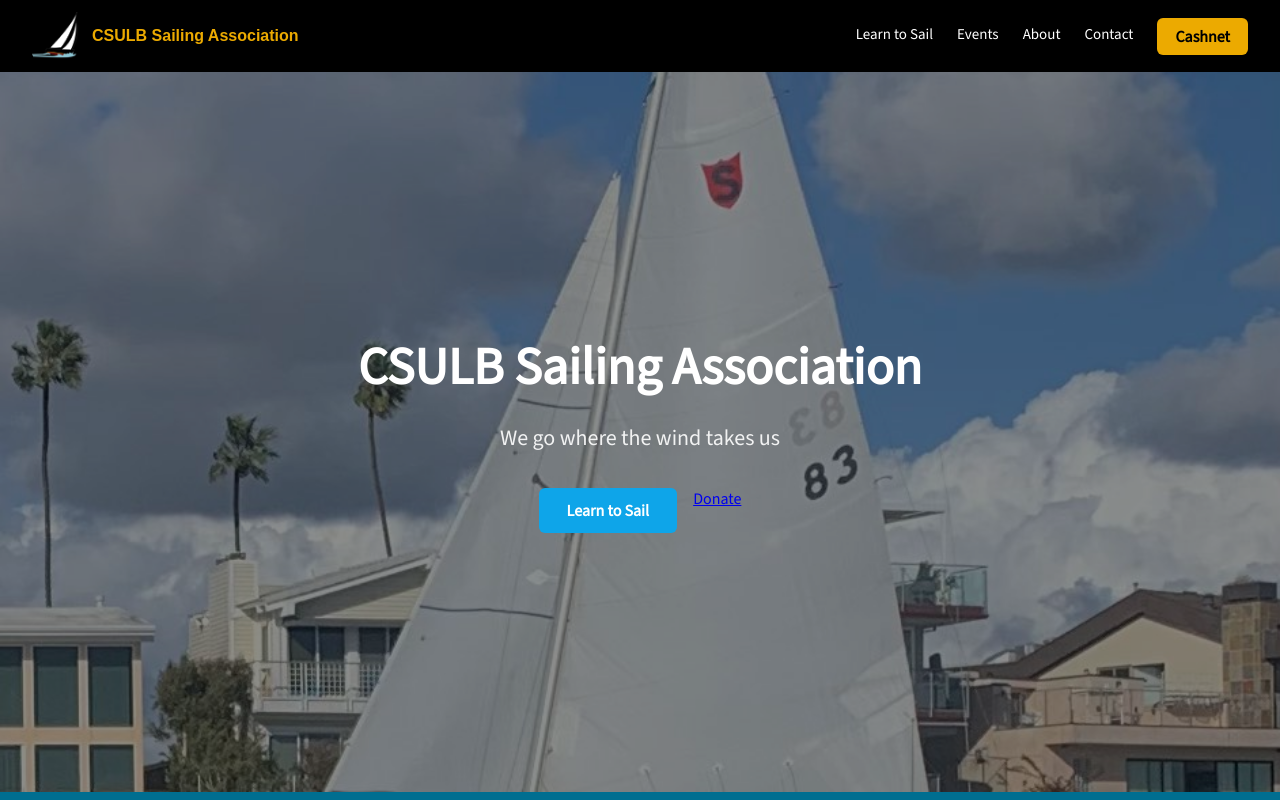
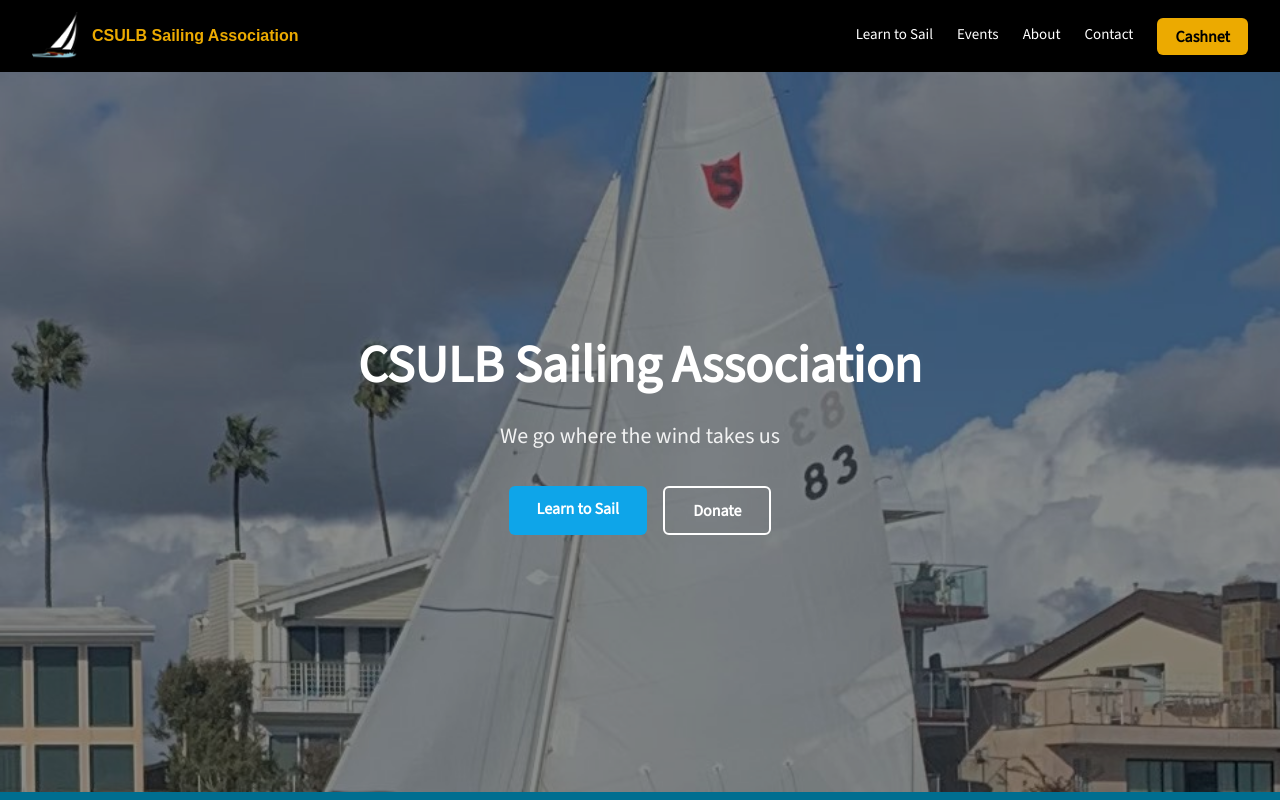
Before and after one commit to InpErros/navis-velata, a Next.js app: page / in a window 1280 px wide. Shown: the top 800 px of the page. Built offline with nearby package versions, Linux system fonts and the light colour scheme; a web font is replaced by a local one.

Commit message:
getting offsite warning working

```diff
--- a/app/components/NavBar.js
+++ b/app/components/NavBar.js
@@ -30,7 +30,7 @@
         <Link href="/events">Events</Link>
         <Link href="/about">About</Link>
         <Link href="/contact">Contact</Link>
-        <a href="https://commerce.cashnet.com/csulbclubsports?itemcode=LBCS-SAILASN" target="_blank" rel="noopener noreferrer" className="nav-donate">Cashnet</a>
+        <a href="https://commerce.cashnet.com/csulbclubsports?itemcode=LBCS-SAILASN" data-external target="_blank" rel="noopener noreferrer" className="nav-donate">Cashnet</a>
       </div>
     </nav>
   )
--- a/app/contact/page.js
+++ b/app/contact/page.js
@@ -95,6 +95,7 @@
                 href="https://maps.google.com/?q=5437+E+Ocean+Blvd,+Long+Beach,+CA+90803"
                 target="_blank"
                 rel="noopener noreferrer"
+                data-external
                 style={{
                   backgroundColor: '#ecaa00',
                   color: '#000000',
--- a/app/events/page.js
+++ b/app/events/page.js
@@ -82,6 +82,7 @@
                   </p>
                 </div>
                 <a href={event.registrationLink || '#'}
+                data-external
                 target="_blank"
                 rel="noopener noreferrer"
                 style={{
--- a/app/learn-to-sail/page.js
+++ b/app/learn-to-sail/page.js
@@ -142,7 +142,7 @@
           <p style={{ fontSize: '17px', color: '#6b7280', marginBottom: '32px', lineHeight: '1.8' }}>
             Check the schedule and register for your first course today.
           </p>
-          <a href="https://your-registration-link.com" target="_blank" rel="noopener noreferrer" style={{
+          <a href="https://your-registration-link.com" data-external target="_blank" rel="noopener noreferrer" style={{
             backgroundColor: '#0ea5e9',
             color: '#ffffff',
             padding: '14px 32px',
--- a/app/page.js
+++ b/app/page.js
@@ -36,7 +36,7 @@
           </p>
           <div style={{ display: 'flex', gap: '16px', justifyContent: 'center' }}>
             <a href="/learn-to-sail" style={primaryBtn}>Learn to Sail</a>
-            <a href="https://commerce.cashnet.com/csulbclubsports?itemcode=LBCS-SAILASN" data-external>Donate</a>
+            <a href="https://commerce.cashnet.com/csulbclubsports?itemcode=LBCS-SAILASN" data-external style={secondaryBtn}>Donate</a>
           </div>
         </div>
       </div>
```
